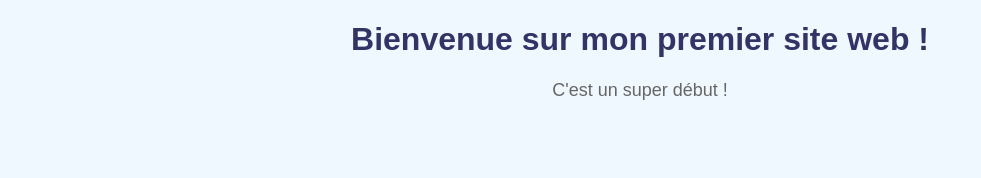
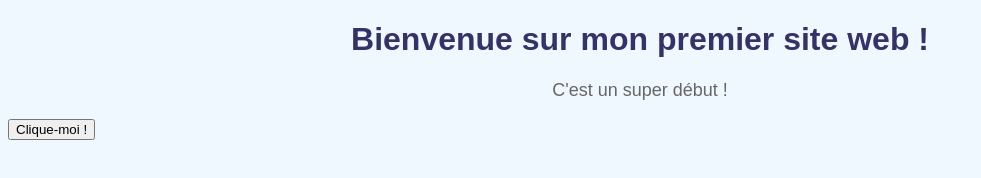
Before and after one commit to plaperche/mon-premier-projet, a plain HTML site: page index.html in a window 1280 px wide. Shown: the whole page, without its empty margins (0-981 px from the left). Drawn offline with Linux system fonts and the light colour scheme.

Commit message:
Ajout d'un bouton interactif avec JavaScript

```diff
--- a/index.html
+++ b/index.html
@@ -10,6 +10,8 @@
 <body>
   <h1>Bienvenue sur mon premier site web !</h1>
   <p>C'est un super début !</p>
+  <button onclick="afficherMessage()">Clique-moi !</button>
+  <script src="script.js"></script>
 </body>
 
 </html>
--- /dev/null
+++ b/script.js
@@ -0,0 +1,4 @@
+// Affiche un message quand on clique sur le bouton
+function afficherMessage() {
+    alert("Bravo, tu as ajouté du JavaScript à ton site !");
+}
```
